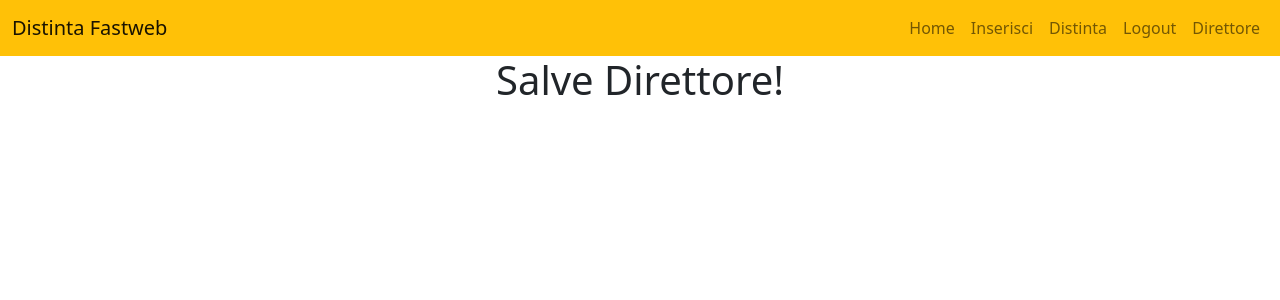
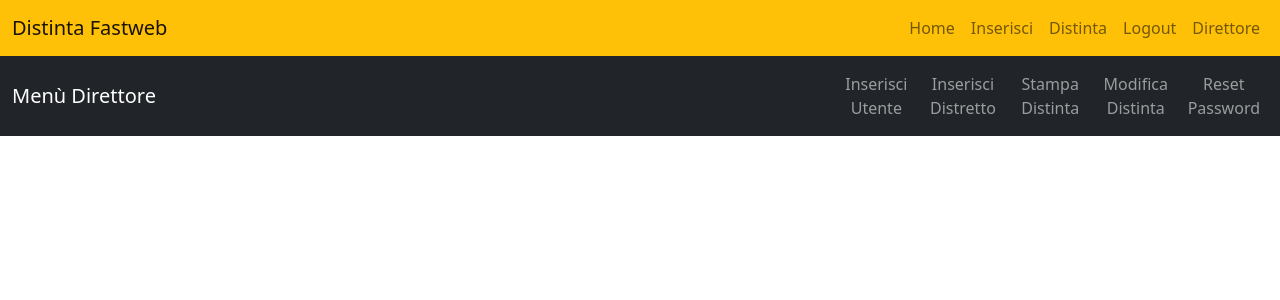
Before and after one commit to fbdigitalretouch/Distinta, a React (Create React App) app in the folder distinta-fastweb/: page /direttore in a window 1280 px wide. Shown: the top 300 px of the page. Built offline with nearby package versions, Linux system fonts and the light colour scheme.

Commit message:
added dev navbar to direttore

```diff
--- a/distinta-fastweb/src/components/Direttore.jsx
+++ b/distinta-fastweb/src/components/Direttore.jsx
@@ -1,6 +1,7 @@
 import axios from "axios"
 import React,{useState} from "react";
-import {Container,Form,Button} from "react-bootstrap"
+import { Nav, Navbar, NavLink,Container } from "react-bootstrap";
+import { Link } from "react-router-dom"
 
 
 function Direttore(){
@@ -8,7 +9,25 @@
 
 
     return(
-        <h1>Salve Direttore!</h1>
+        <div>
+        <Navbar collapseOnSelect expand="sm" bg="dark" variant="dark" >
+               <Container>
+                   <Navbar.Brand href="#home">Menù Direttore</Navbar.Brand>
+                   <Navbar.Toggle aria-controls="navbarScroll" data-bs-toggle="collapse" data-bs-target="#navbarScroll" />
+               </Container>
+                   <Navbar.Collapse id="navbarScroll">
+               <Container>
+                    <Nav >
+                    <Nav.Item> <NavLink  eventKey="1" as={Link} to="/nuovoUtente">Inserisci Utente</NavLink></Nav.Item>
+                      <Nav.Item> <NavLink  eventKey="2" as={Link} to="/nuovoDistretto">Inserisci Distretto</NavLink></Nav.Item>
+                      <Nav.Item> <NavLink  eventKey="3" as={Link} to="/stampaDistinta">Stampa Distinta</NavLink></Nav.Item>
+                      <Nav.Item> <NavLink  eventKey="4" as={Link} to="/modificaDistinta">Modifica Distinta</NavLink></Nav.Item>
+                      <Nav.Item> <NavLink  eventKey="5" as={Link} to="/pwdReset">Reset Password</NavLink></Nav.Item>
+                    </Nav>
+               </Container>
+               </Navbar.Collapse>
+        </Navbar>
+        </div>
 
     )
 
--- a/distinta-fastweb/src/components/Inserisci.jsx
+++ b/distinta-fastweb/src/components/Inserisci.jsx
@@ -1,8 +1,6 @@
 import axios from "axios"
 import React,{useState} from "react";
 import {Container,Form,Button} from "react-bootstrap"
-
-
 
 function Inserisci(){
 
@@ -41,9 +39,7 @@
       .post("http://localhost:3001/distinta/add", distinta)
       .then(response => response.json(response.data));
 
-
   }
-
 
     return(
         <Container className="inputBox">
@@ -59,7 +55,7 @@
               </Form.Group>
               <Form.Group className="mb-3">
                  <Form.Select aria-label="Default select example">
-                 <option>Seleziona il tuo nome</option>
+                 <option>Seleziona il tuo Nome</option>
                     {users.map(user => {return(<option>{user.username}</option>)})}
                  </Form.Select>
               </Form.Group>
--- a/distinta-fastweb/src/components/login-module.jsx
+++ b/distinta-fastweb/src/components/login-module.jsx
@@ -1,8 +1,5 @@
 import React from "react";
 import {Container,Form,Button} from "react-bootstrap"
-
-
-
 
 
     function Login(){
```
